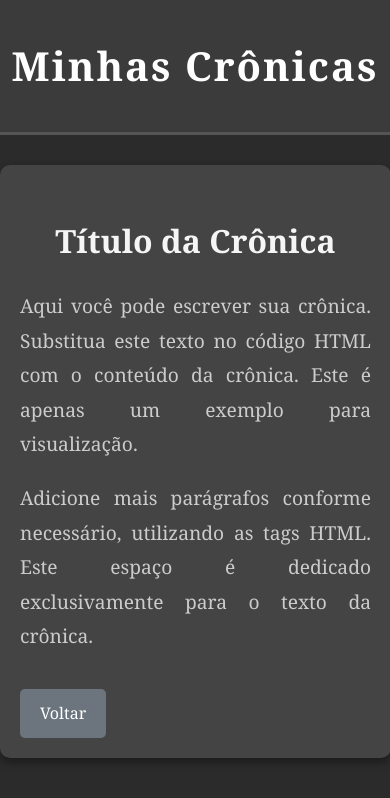
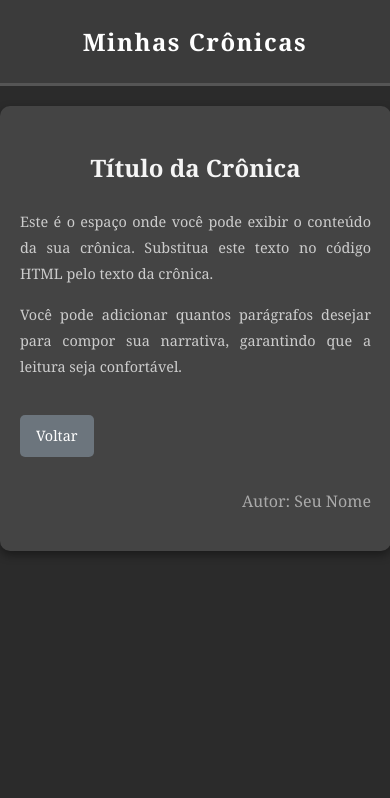
Before and after one commit to dalatilacerda/Minhas-Cr-nicas, a plain HTML site: page melodiaintensa.html in a window 390 px wide. Drawn offline with Linux system fonts and the light colour scheme.

Commit message:
Update melodiaintensa.html

```diff
--- a/melodiaintensa.html
+++ b/melodiaintensa.html
@@ -21,7 +21,7 @@
 
     header {
       text-align: center;
-      padding: 30px 15px;
+      padding: 20px 15px;
       background-color: #3b3b3b;
       border-bottom: 3px solid #555;
       width: 100%;
@@ -29,14 +29,14 @@
 
     header h1 {
       margin: 0;
-      font-size: 2.5rem;
-      letter-spacing: 2px;
+      font-size: 2rem;
+      letter-spacing: 1.5px;
     }
 
     main {
       width: 90%;
       max-width: 800px;
-      margin: 30px auto;
+      margin: 20px auto;
       padding: 20px;
       background-color: #444;
       border-radius: 10px;
@@ -44,17 +44,24 @@
     }
 
     main h2 {
-      font-size: 2rem;
+      font-size: 1.8rem;
       margin-bottom: 20px;
       color: #f5f5f5;
       text-align: center;
     }
 
     main p {
-      font-size: 1.2rem;
+      font-size: 1rem;
       margin-bottom: 15px;
       color: #ccc;
       text-align: justify;
+    }
+
+    main .author {
+      margin-top: 30px;
+      text-align: right;
+      font-size: 1rem;
+      color: #aaa;
     }
 
     a {
@@ -72,6 +79,25 @@
     a:hover {
       background-color: #495057;
     }
+
+    @media (max-width: 600px) {
+      header h1 {
+        font-size: 1.5rem;
+      }
+
+      main h2 {
+        font-size: 1.5rem;
+      }
+
+      main p {
+        font-size: 0.9rem;
+      }
+
+      a {
+        padding: 8px 16px;
+        font-size: 0.9rem;
+      }
+    }
   </style>
 </head>
 <body>
@@ -81,13 +107,13 @@
   <main>
     <h2>Título da Crônica</h2>
     <p>
-      Aqui você pode escrever sua crônica. Substitua este texto no código HTML com o conteúdo da crônica.
-      Este é apenas um exemplo para visualização.
+      Este é o espaço onde você pode exibir o conteúdo da sua crônica. Substitua este texto no código HTML pelo texto da crônica.
     </p>
     <p>
-      Adicione mais parágrafos conforme necessário, utilizando as tags HTML. Este espaço é dedicado exclusivamente para o texto da crônica.
+      Você pode adicionar quantos parágrafos desejar para compor sua narrativa, garantindo que a leitura seja confortável.
     </p>
     <a href="index.html">Voltar</a> <!-- Botão de voltar -->
+    <p class="author">Autor: Seu Nome</p>
   </main>
 </body>
 </html>
```
